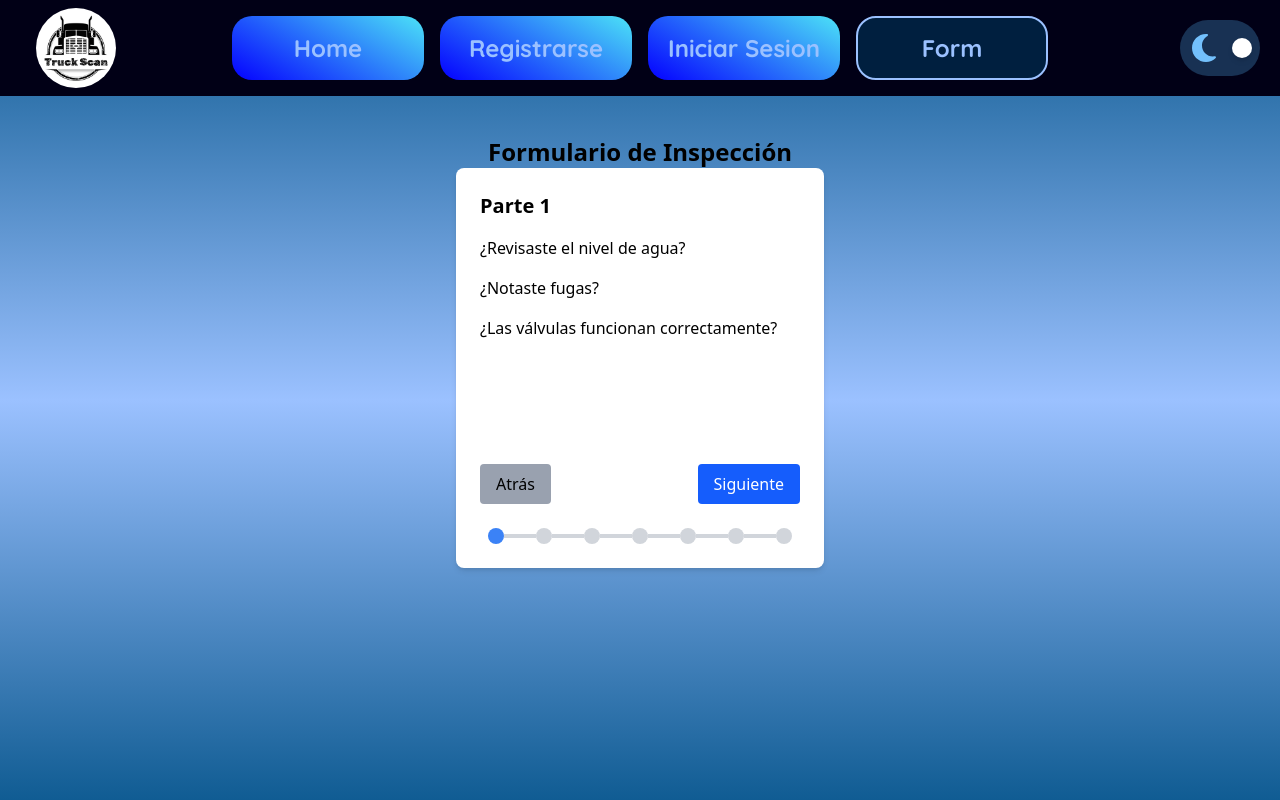
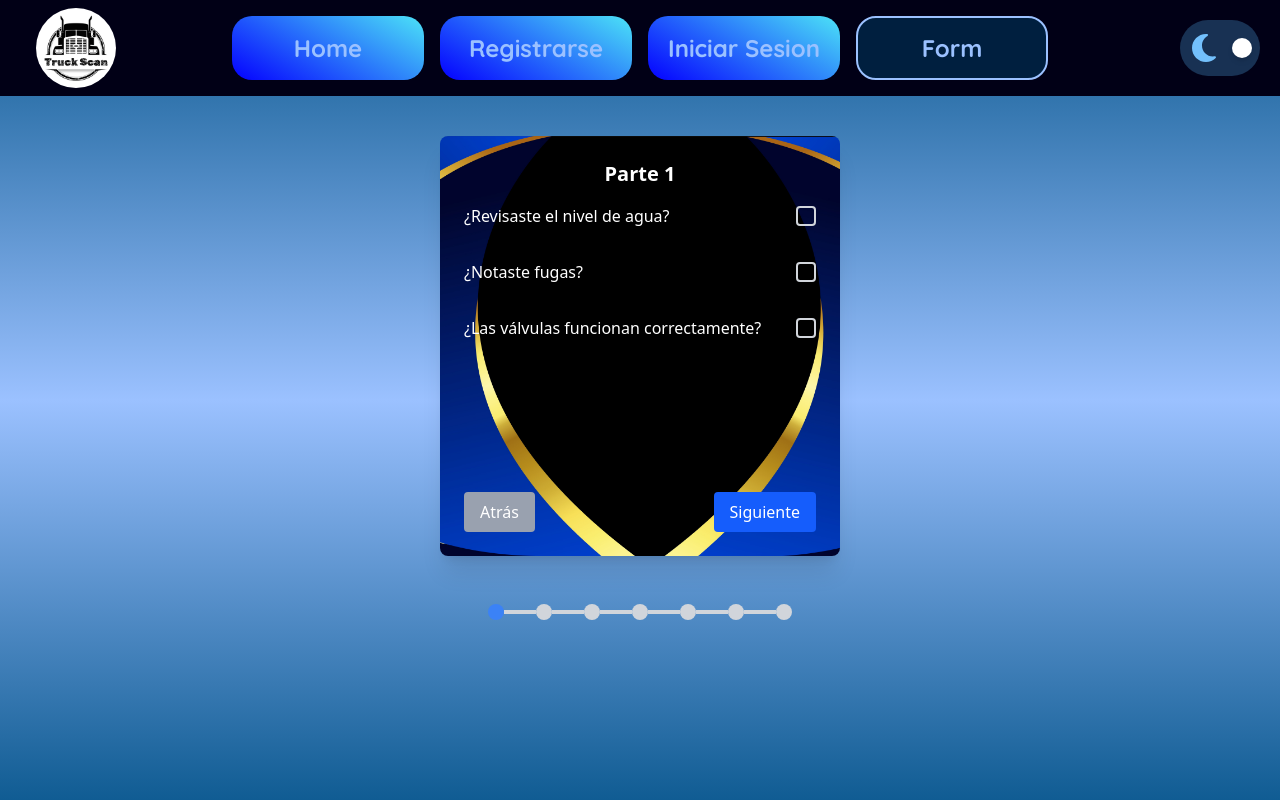
Before and after one commit to No-Country-simulation/c24-69-webApp, a React (Vite) app in the folder Front/: page /form in a window 1280 px wide. Built offline with nearby package versions, Linux system fonts and the light colour scheme; a web font is replaced by a local one.

Commit message:
animation form

```diff
--- a/Front/src/components/MultiStepForm/MultiStepForm.tsx
+++ b/Front/src/components/MultiStepForm/MultiStepForm.tsx
@@ -1,15 +1,14 @@
-// components/MultiStepForm.tsx
 import React from "react";
+import { motion, AnimatePresence } from "framer-motion";
 import Step from "../Step/Step";
 import { useFormContext } from "../../context/FormContext";
-import ProgressBar from "../ProgressBar/ProgressBar";
 
 const questionsPerStep: string[][] = [
   ["¿Revisaste el nivel de agua?", "¿Notaste fugas?", "¿Las válvulas funcionan correctamente?"],
   ["¿La pintura está intacta?", "¿Hay corrosión visible?", "¿Hay signos de desgaste?"],
   ["¿Las conexiones eléctricas están seguras?", "¿Los sensores funcionan correctamente?"],
   ["¿El sistema de bombeo opera correctamente?", "¿El flujo de agua es constante?"],
-  ["¿Se ha realizado mantenimiento en los últimos 3 meses?", "¿El historial de mantenimiento está actualizado?"],
+  ["¿Se ha realizado mantenimiento en los últimos 3 meses de trabajo?", "¿El historial de mantenimiento está actualizado hasta la fecha actual?"],
   ["¿El acceso a la cisterna está despejado?", "¿Las medidas de seguridad están en su lugar?"],
   ["¿Está lista la cisterna para salir de mantenimiento?", "¿Hay alguna observación adicional?"],
 ];
@@ -20,28 +19,55 @@ const MultiStepForm = () => {
   const nextStep = () => setCurrentStep(Math.min(currentStep + 1, questionsPerStep.length - 1));
   const prevStep = () => setCurrentStep(Math.max(currentStep - 1, 0));
 
+  // Variantes de animación para toda la tarjeta del formulario
+  const variants = {
+    enter: { opacity: 0, x: 100 },
+    center: { opacity: 1, x: 0 },
+    exit: { opacity: 0, x: -100 },
+  };
+
   return (
-    <div className="p-6 max-w-lg mx-auto bg-white rounded-lg shadow-md">
+    <div className="flex flex-col items-center min-h-[500px] p-10">
+      <AnimatePresence mode="wait">
+      <motion.div
+        key={currentStep}
+        variants={variants}
+        initial="enter"
+        animate="center"
+        exit="exit"
+        transition={{ duration: 0.450 }}
+        className="background-form overflow-hidden w-full max-w-[400px] p-6 mx-auto text-white rounded-lg shadow-xl relative flex flex-col flex-grow"
+      >
+        {/* Contenido del formulario */}
         <Step stepNumber={currentStep} questions={questionsPerStep[currentStep]} />
 
-      <div className="flex justify-between mt-4">
-        <button onClick={prevStep} disabled={currentStep === 0} className="cursor-pointer bg-gray-400 px-4 py-2 rounded">
+        {/* Botones de navegación */}
+        <div className="flex justify-between mt-auto">
+          <button
+            onClick={prevStep}
+            disabled={currentStep === 0}
+            className="cursor-pointer bg-gray-400 hover:bg-gray-500 duration-300 px-4 py-2 rounded"
+          >
             Atrás
           </button>
           {currentStep < questionsPerStep.length - 1 ? (
-          <button onClick={nextStep} className="cursor-pointer bg-blue-600 text-white px-4 py-2 rounded">
+            <button
+              onClick={nextStep}
+              className="cursor-pointer hover:bg-blue-700 duration-300 bg-blue-600 text-white px-4 py-2 rounded"
+            >
               Siguiente
             </button>
           ) : (
             <button
               onClick={() => console.log("Respuestas:", answers)}
-            className="bg-green-600 text-white px-4 py-2 rounded"
+              className="cursor-pointer hover:bg-green-700 duration-300 bg-green-600 text-white px-4 py-2 rounded"
             >
               Enviar
             </button>
           )}
         </div>
-      <ProgressBar />
+      </motion.div>
+    </AnimatePresence>
   </div>
   );
 };
--- a/Front/src/components/ProgressBar/ProgressBar.tsx
+++ b/Front/src/components/ProgressBar/ProgressBar.tsx
@@ -7,7 +7,7 @@ const ProgressBar = () => {
   const totalSteps = 7;
 
   return (
-    <div className="flex items-center justify-center mt-6">
+    <div className="flex items-center justify-center">
       {Array.from({ length: totalSteps }, (_, index) => (
         <div key={index} className="flex items-center">
           {/* Punto con animación */}
--- a/Front/src/components/Step/Step.tsx
+++ b/Front/src/components/Step/Step.tsx
@@ -12,8 +12,9 @@ const Step: React.FC<StepProps> = ({ stepNumber, questions }) => {
   const { answers, setAnswer } = useFormContext();
 
   return (
-    <div className="h-64 w-80">
-      <h2 className="text-xl font-bold mb-4">Parte {stepNumber + 1}</h2>
+    <form className="flex flex-col w-full">
+      <h2 className="text-center text-xl font-bold mb-4">Parte {stepNumber + 1}</h2>
+      <div className="flex flex-col justify-between gap-4">
       {questions.map((question, index) => (
         <Checkbox
           key={index}
@@ -23,7 +24,8 @@ const Step: React.FC<StepProps> = ({ stepNumber, questions }) => {
           onChange={(value) => setAnswer(stepNumber, value)}
         />
       ))}
-    </div>
+      </div>
+    </form>
   );
 };
 
--- a/Front/src/index.css
+++ b/Front/src/index.css
@@ -231,3 +231,43 @@ background: var(--containerColor);
     font-weight: bold;
     color: var(--titleColor);
 }
+
+.background-form{
+  background-image: url("./assets/blue-gold BKG - copia.jpg");
+  background-position: center;
+  background-size: cover;
+  width: 400px;
+}
+
+/* styles for custom checkbox */
+.custom-checkbox {
+  width: 20px;
+  height: 20px;
+  border: 2px solid #d1d5db; /* Gray border */
+  border-radius: 4px; /* Rounded corners */
+  display: inline-block;
+  position: relative;
+  cursor: pointer;
+  transition: background-color 0.3s, border-color 0.3s;
+}
+
+.custom-checkbox::after {
+  content: '';
+  position: absolute;
+  width: 10px;
+  height: 10px;
+  background-color: #3b82f6; /* Blue background */
+  top: 50%;
+  left: 50%;
+  transform: translate(-50%, -50%) scale(0);
+  border-radius: 2px; /* Rounded corners */
+  transition: transform 0.3s;
+}
+
+input[type="checkbox"]:checked + .custom-checkbox::after {
+  transform: translate(-50%, -50%) scale(1);
+}
+
+input[type="checkbox"]:checked + .custom-checkbox {
+  border-color: #3b82f6; /* Change border color when checked */
+}
--- a/Front/src/pages/Form/Form.tsx
+++ b/Front/src/pages/Form/Form.tsx
@@ -1,14 +1,15 @@
-// pages/FormPage.tsx
 import React from "react";
 import MultiStepForm from "../../components/MultiStepForm/MultiStepForm";
 import { FormProvider } from "../../context/FormContext";
+import ProgressBar from "../../components/ProgressBar/ProgressBar";
 
 const FormPage = () => {
   return (
     <FormProvider>
-      <div className="flex flex-col items-center w-full mt-10 z-100 absolute">
-        <h1 className="text-2xl font-bold">Formulario de Inspección</h1>
+      {/* Contenedor sin márgenes innecesarios y con alineación correcta */}
+      <div className="flex flex-col items-center w-full gap-2">
         <MultiStepForm />
+        <ProgressBar />
       </div>
     </FormProvider>
   );
```
Lines whose indentation alone changed are shown as unchanged.
